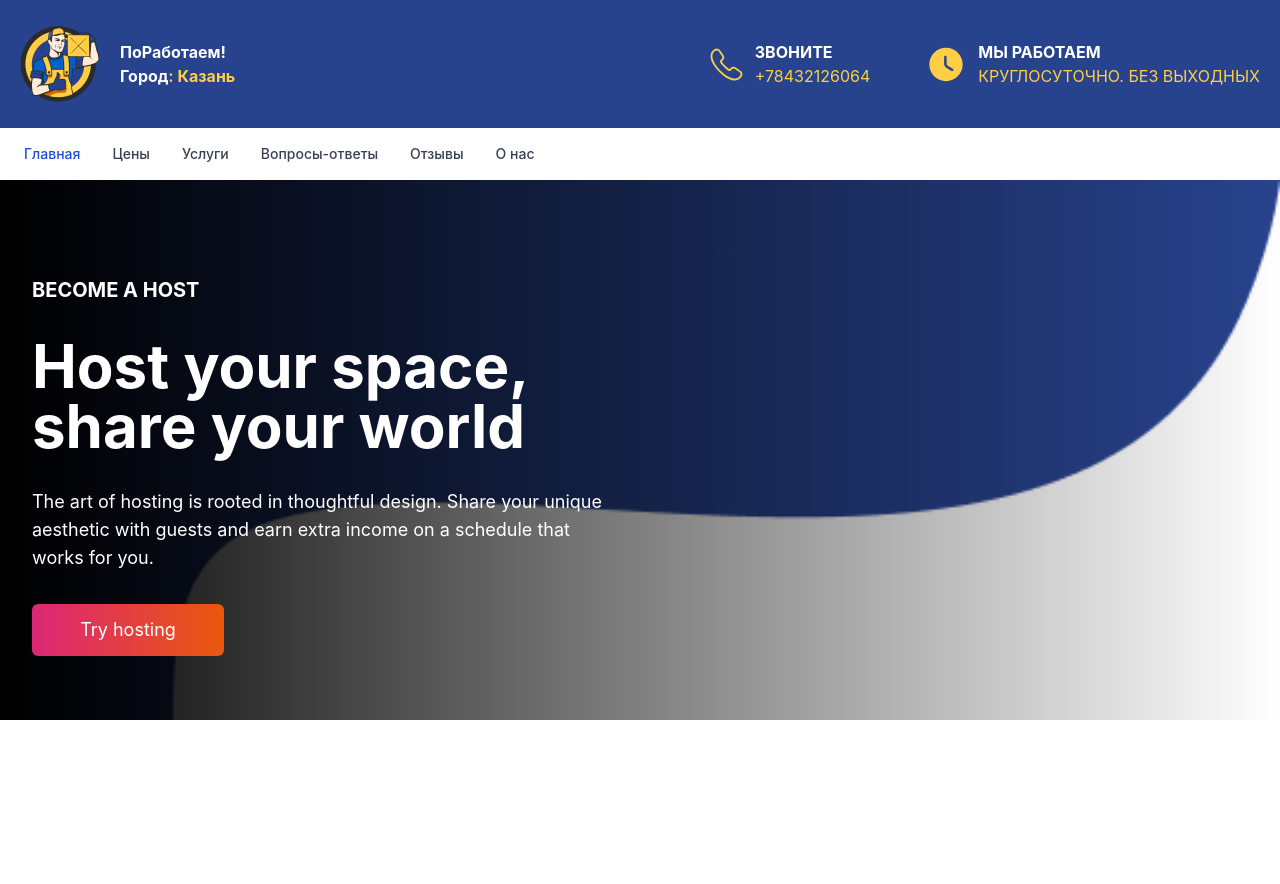
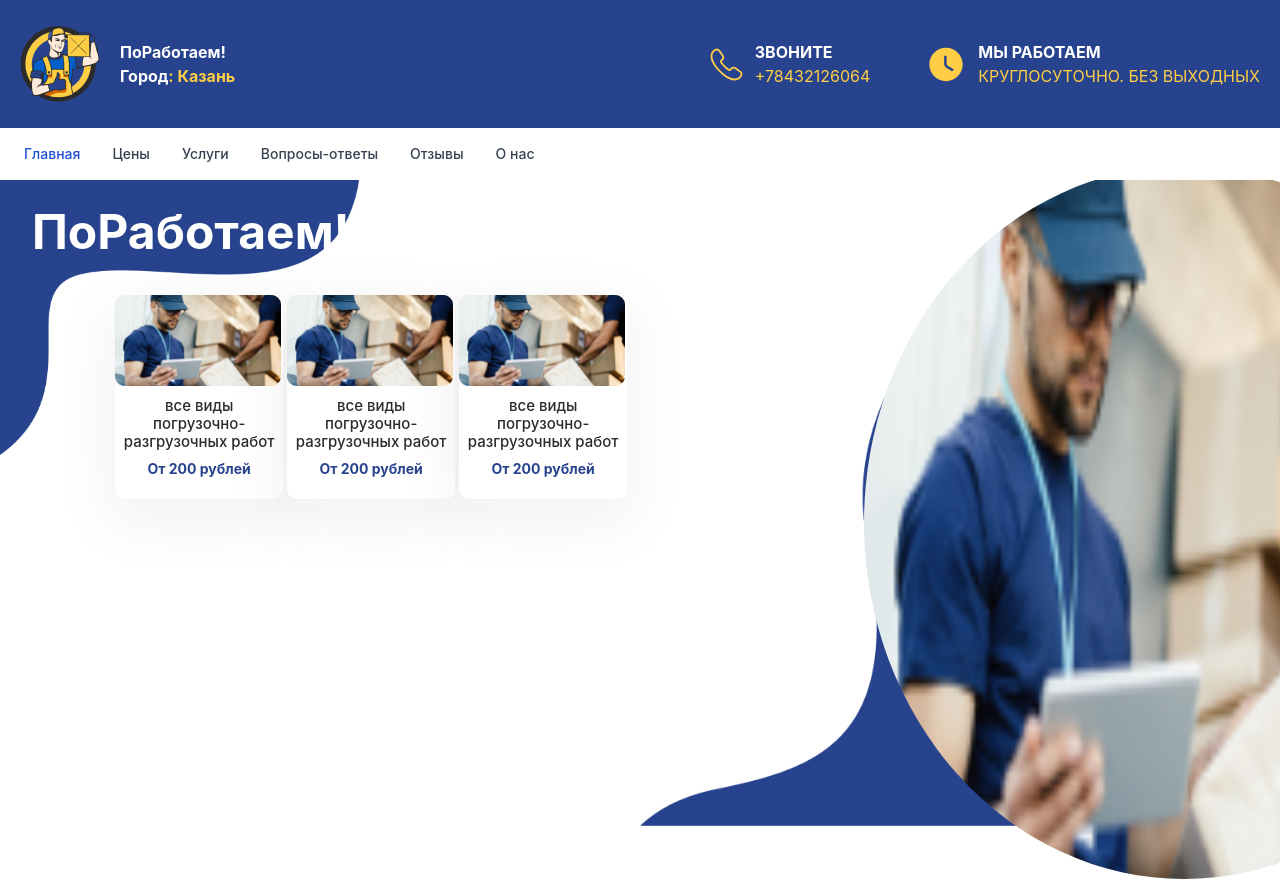
Before and after one commit to FarhodNomonov/Movers, a React (Create React App) app: page / in a window 1280 px wide. Before the commit the page ends 800 px from the top, so only its background shows below. Built offline with nearby package versions, Linux system fonts and the light colour scheme.

Commit message:
work page

```diff
--- a/src/assets/styles/styles.css
+++ b/src/assets/styles/styles.css
@@ -16,3 +16,54 @@
   font-family: "Inter", serif;
   scroll-behavior: smooth;
 }
+
+.card {
+  /* border: 1px solid red; */
+  width: 40vw;
+  height: 15vw;
+  position: absolute;
+  left: 9vw;
+  top: 9vw;
+  /* display: flex; */
+}
+
+.card_item {
+  width: 168px;
+  height: 204px;
+  background: #FFFFFF;
+  box-shadow: 0px 18px 60px 10px rgba(0, 0, 0, 0.05);
+  border-radius: 10px;
+}
+
+.card_item__header {
+  width: 166px;
+  height: 92px;
+}
+
+.card_item__header img {
+  width: 100%;
+}
+
+.card_item__body {
+  display: flex;
+  flex-direction: column;
+  align-items: center;
+}
+
+.card_item__body p {
+  font-weight: 500;
+  font-size: 15px;
+  line-height: 18px;
+  margin: 10px 0;
+  text-align: center;
+  color: #2b2b2b;
+  width: 164.52px;
+}
+
+.card_item__body a {
+  font-weight: 700;
+  font-size: 14px;
+  line-height: 120%;
+  text-align: center;
+  color: #28438e;
+}
--- a/src/components/works/index.js
+++ b/src/components/works/index.js
@@ -1,34 +1,78 @@
 import React from "react";
 import bgImg from "../../assets/images/Vector.png";
+import bgImgRight from "../../assets/images/Vector (2).png";
+import BannerImg from "../../assets/images/banner-img.png";
 
 function Works() {
   const backgroundImageStyle = {
     backgroundImage: `url("${bgImg}")`,
-    backgroundSize: "cover",
+    backgroundSize: "contain",
+    backgroundRepeat: "no-repeat",
+    width: "100%",
+    height: "21.5vw",
+  };
+
+  const backgroundImageStyle2 = {
+    backgroundImage: `url("${bgImgRight}")`,
+    backgroundSize: "contain",
+    backgroundRepeat: "no-repeat",
+    backgroundPosition: "right",
+    width: "100%",
+    height: "704px",
   };
 
   return (
-    <div className=" text-white " style={backgroundImageStyle}>
-        <div className="bg-gradient-to-r from-black px-8 py-16">
-          <div className=" max-w-xl grid grid-cols-1 gap-8">
-            <div className="w-12">
-
-            </div>
-            <h2 className="text-xl uppercase font-bold">Become a host</h2>
-            <h1 className="text-6xl font-bold">
-              Host your space, share your world
-            </h1>
-            <p className="text-lg">
-              The art of hosting is rooted in thoughtful design. Share your
-              unique aesthetic with guests and earn extra income on a schedule
-              that works for you.
-            </p>
-            <button className="bg-gradient-to-r from-pink-600 to-orange-600 py-3 px-6 text-lg rounded-md w-48">
-              Try hosting
-            </button>
+    <div className="works flex md:container md:mx-auto relative">
+      <div className="text-white w-3/12" style={backgroundImageStyle}>
+        <h1 className="text-5xl font-bold py-7 px-8 w-3/12 ">ПоРаботаем!</h1>
+      </div>
+      <div className="w-full overflow-hidden relative">
+        <div className="text-white" style={backgroundImageStyle2}>
+          <img
+            src={BannerImg}
+            alt="BannerImg"
+            className="cover right-1/4"
+            style={{
+              right: "-35%",
+              width: "718px",
+              height: "713px",
+              borderRadius: "50%",
+              position: "absolute",
+              top: "-2%",
+            }}
+          />
+        </div>
+      </div>
+      <div className="card flex justify-between">
+        <div className="card_item">
+          <div className="card_item__header">
+            <img src={BannerImg} alt="BannerImg" />
+          </div>
+          <div className="card_item__body justify-center">
+            <p>все виды погрузочно-разгрузочных работ</p>
+            <a href="#">От 200 рублей</a>
+          </div>
+        </div>
+        <div className="card_item">
+          <div className="card_item__header">
+            <img src={BannerImg} alt="BannerImg" />
+          </div>
+          <div className="card_item__body justify-center">
+            <p>все виды погрузочно-разгрузочных работ</p>
+            <a href="#">От 200 рублей</a>
+          </div>
+        </div>
+        <div className="card_item">
+          <div className="card_item__header">
+            <img src={BannerImg} alt="BannerImg" />
+          </div>
+          <div className="card_item__body justify-center">
+            <p>все виды погрузочно-разгрузочных работ</p>
+            <a href="#">От 200 рублей</a>
           </div>
         </div>
       </div>
+    </div>
   );
 }
 
```
Also changed, not shown: src/assets/images/Vector (2).png (added), src/assets/images/banner-img.png (added).
